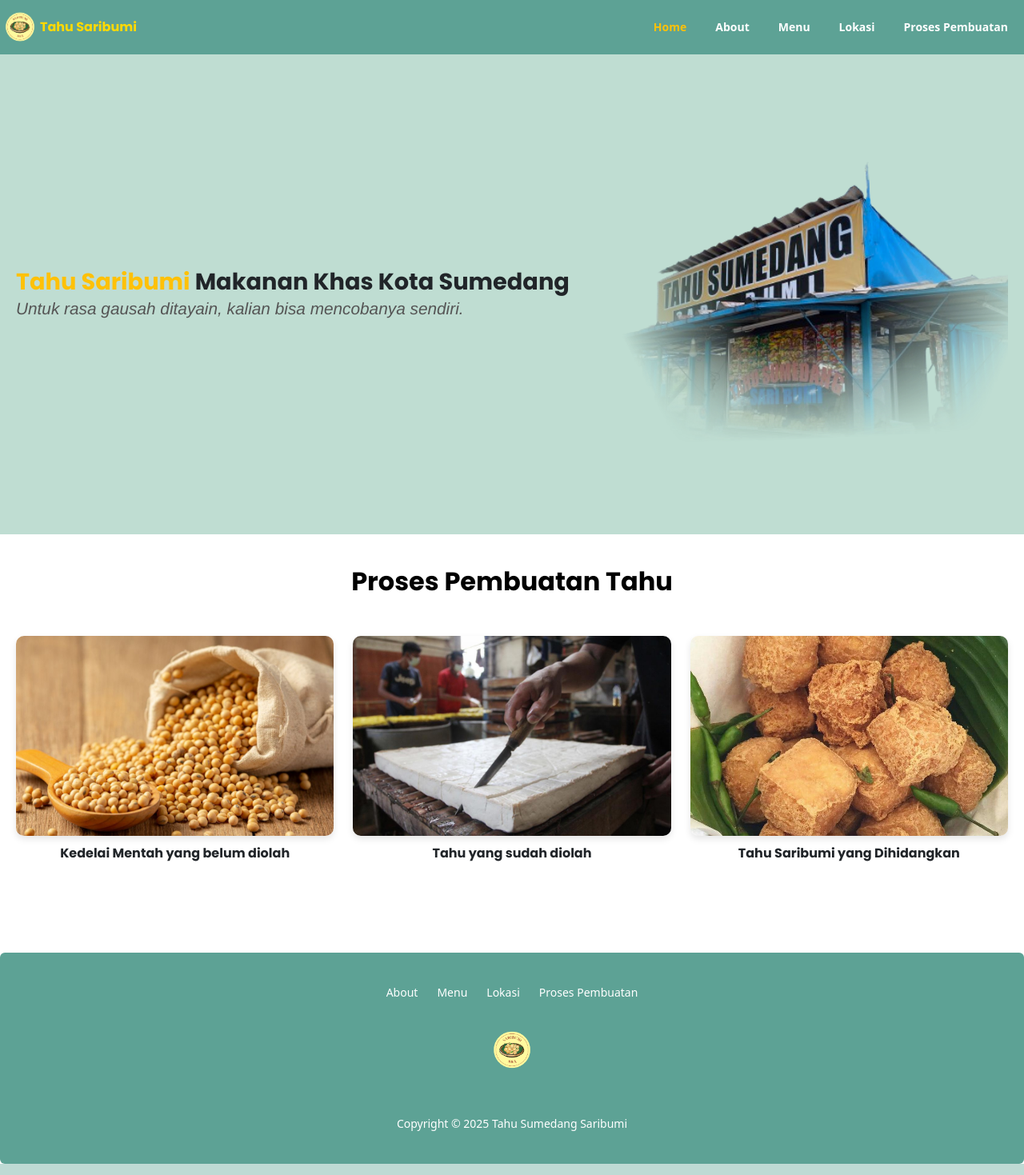
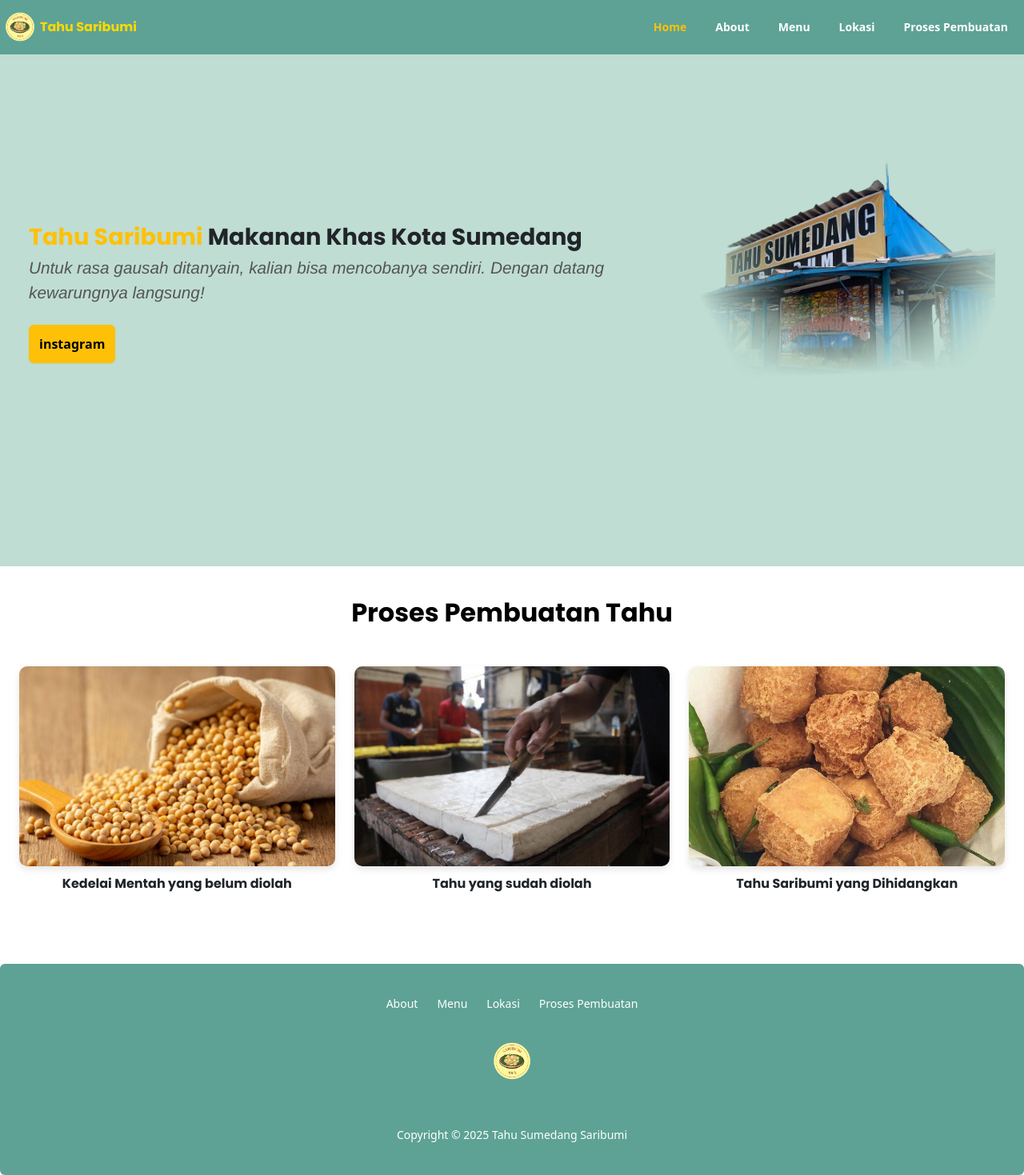
Before and after one commit to Rizki1442/Tahu_Saribumi88, a Flask app: page / in a window 1280 px wide. Shown: the whole page at 80% size. Run offline with Flask 3, Linux system fonts and the light colour scheme; some libraries are stand-ins or nearby versions.

Commit message:
Update index.html

```diff
--- a/templates/index.html
+++ b/templates/index.html
@@ -26,7 +26,7 @@
 
 </head>
 
-<body>
+<body class="font-sans">
   <!-- Navbar -->
   <div class="navbar bg-base-100 z-50">
     <div class="flex-1">
@@ -37,8 +37,8 @@
     <!-- Menu untuk Desktop -->
     <div class="hidden lg:flex">
       <ul class="menu menu-horizontal px-1 space-x-1 text-white">
-        <li><a href="{{ url_for('home') }}" class="hover:bg-black px-3 py-2 rounded-lg font-bold text-warning">Home</a>
-        </li>
+        <li><a href="{{ url_for('home') }}"
+            class="hover:bg-black px-3 hover:text-black py-2 rounded-lg font-bold text-warning">Home</a></li>
         <li><a href="{{ url_for('about') }}"
             class="hover:bg-warning px-3 hover:text-black py-2 rounded-lg font-bold">About</a></li>
         <li><a href="{{ url_for('menu') }}"
@@ -71,41 +71,39 @@
   </div>
   </div>
 
-  <div class="hero">
-    <div class="hero-text" data-aos="fade-right">
-      <h1>
-        <span class="highlight text-warning">Tahu Saribumi</span> Makanan Khas Kota
-        Sumedang
-      </h1>
-      <p>
-        Untuk rasa gausah ditayain, kalian bisa mencobanya sendiri.
+  <!-- Hero Section -->
+  <div class="hero bg-base-200 min-h-screen">
+  <div class="hero-content flex-col lg:flex-row-reverse">
+    <img
+      src="../static/img/Tahu1.png"
+      class="Tahu1 max-w-sm rounded-lg"/>
+    <div>
+      <h1 class="text-5xl font-bold"><span class="highlight text-warning">Tahu Saribumi</span> Makanan Khas Kota Sumedang</h1>
+      <p class="py-2">
+        Untuk rasa gausah ditanyain, kalian bisa mencobanya sendiri. Dengan datang kewarungnya langsung!
       </p>
+      <a href="https://www.instagram.com/saribumi88a?igsh=MTg0dHZxYml2bmYxYw%3D%3D&utm_source=qr"  target="_blank"><button class="btn btn-warning font-bold mt-3">instagram</button></a>
     </div>
-    <img src="../static/img/Tahu1.png" alt="Tahu Image" class="hero-image" data-aos="fade-left" />
+  </div>
 </div>
 
-  <div class="pembuatan-tahu">
+  <!-- Proses Pembuatan Section -->
+  <div class="pembuatan-tahu mt-10 px-4">
     <a href="{{ url_for('proses_pembuatan') }}">
-      <h2
-        class="text-decoration-none text-center mb-4 transform transition-all duration-300 ease-in-out hover:scale-110">
+      <h2 class="text-3xl font-bold text-center mb-4 transform transition-all duration-300 ease-in-out hover:scale-110">
         Proses Pembuatan Tahu</h2>
     </a>
-    <div class="row justify-content-center">
-      <div class="col-12 col-md-4 mb-4">
+    <div class="grid grid-cols-1 md:grid-cols-3 gap-6">
       <div class="image-container">
-          <a  href="{{ url_for('proses_pembuatan') }}#kedelai"><img src="../static/img/kedelai.jpg" alt="Foto 1"
-            class="img-fluid transform transition-all duration-300 ease-in-out hover:scale-110"/></a>
+        <a href="{{ url_for('proses_pembuatan') }}#kedelai"><img src="../static/img/kedelai.jpg" alt="Foto 1"
+            class="img-fluid transform transition-all duration-300 ease-in-out hover:scale-110" /></a>
         <div class="overlay-text" data-aos="fade-up">Kedelai Mentah yang belum diolah</div>
       </div>
-      </div>
-      <div class="col-12 col-md-4 mb-4 ">
       <div class="image-container">
         <a href="{{ url_for('proses_pembuatan') }}#pencetakan"><img src="../static/img/tahu-mentah.jpg" alt="Foto 2"
             class="img-fluid transform transition-all duration-300 ease-in-out hover:scale-110" /></a>
         <div class="overlay-text" data-aos="fade-up">Tahu yang sudah diolah</div>
       </div>
-      </div>
-      <div class="col-12 col-md-4 mb-4">
       <div class="image-container">
         <a href="{{ url_for('proses_pembuatan') }}#penggorengan"><img src="../static/img/tahu-goreng.jpg" alt="Foto 3"
             class="img-fluid transform transition-all duration-300 ease-in-out hover:scale-110" /></a>
@@ -113,10 +111,9 @@
       </div>
     </div>
   </div>
-  </div>
 
   <!-- Main Content -->
-  <div class="container mt-5">{% block content %}{% endblock %}</div>
+  <div class="container mt-5 px-4">{% block content %}{% endblock %}</div>
 
   <!-- Footer -->
   <footer class="footer footer-center bg-base-200 text-base-content rounded p-10 mt-0">
```
Lines whose indentation alone changed are shown as unchanged.
